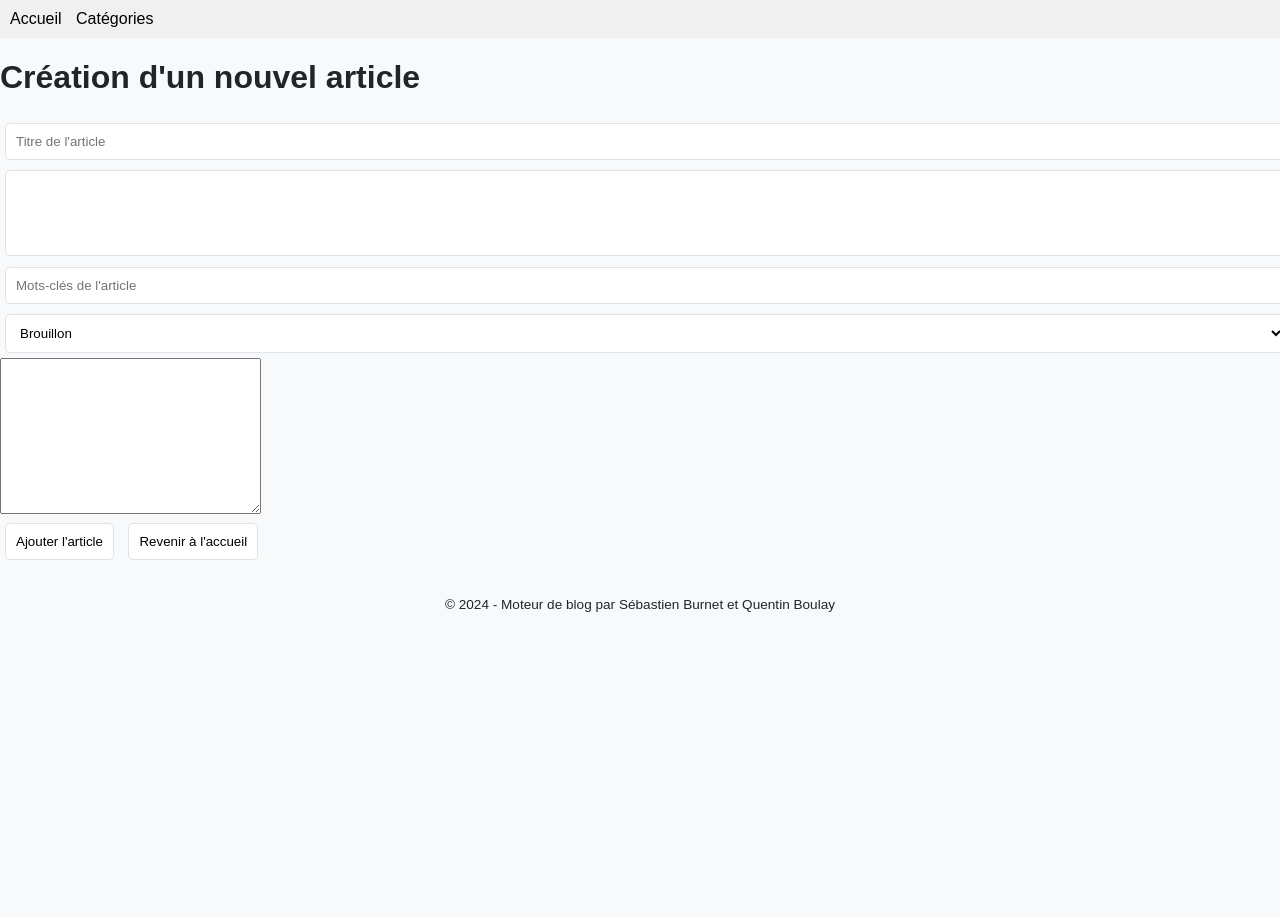
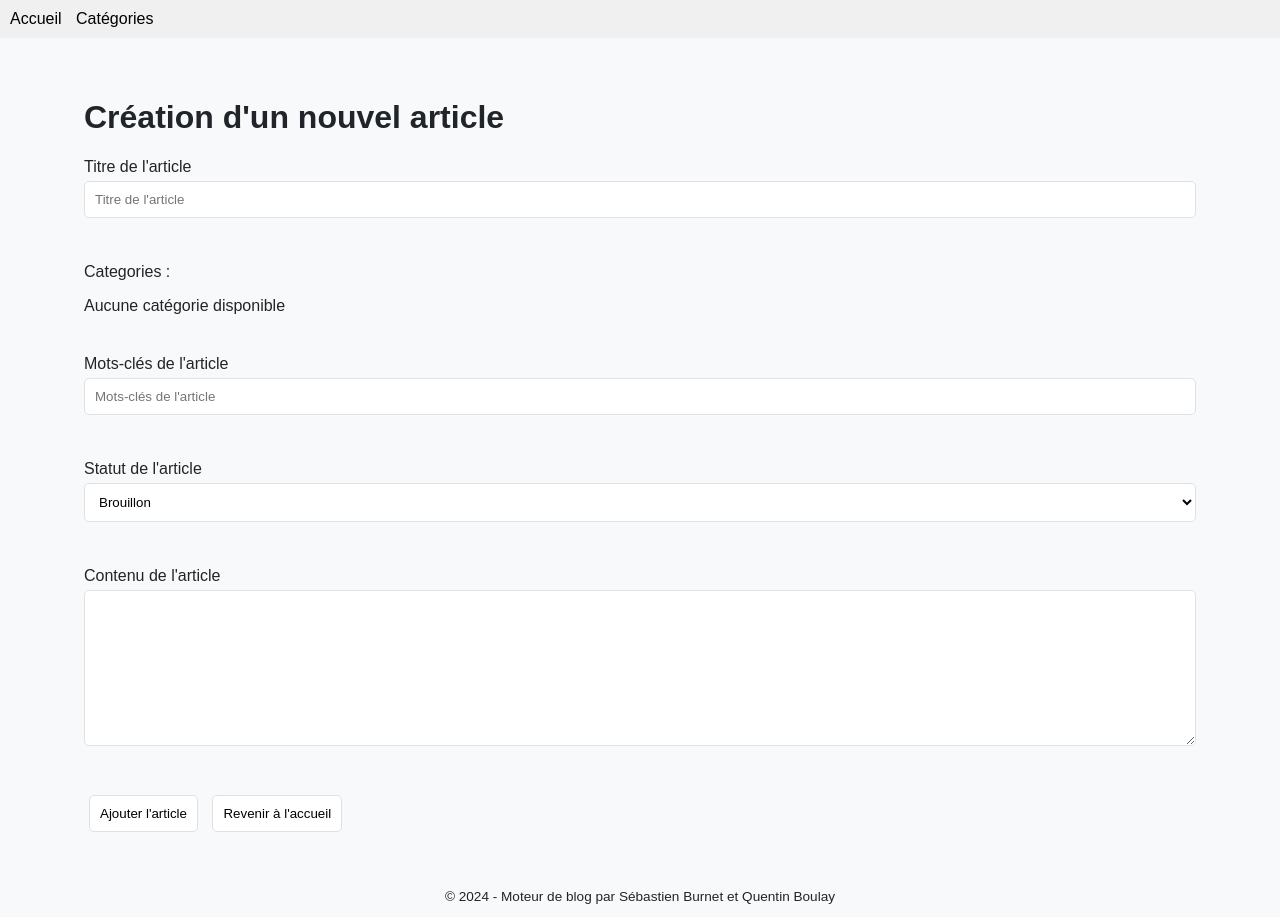
Before and after one commit to QuentinBoulay/moteur-blog, a SvelteKit app: page /article/new in a window 1280 px wide. Before the commit the page ends 800 px from the top, so only its background shows below. Built offline with nearby package versions, Linux system fonts and the light colour scheme.

Commit message:
Fix categories for new article + Style new article

```diff
--- a/src/routes/article/[id]/edit/+page.svelte
+++ b/src/routes/article/[id]/edit/+page.svelte
@@ -59,12 +59,14 @@
             </label>
         </div>
 
-        <div class="form-block">
+        <div class="form-block categories">
             <label>Categories :
                 {#if categories.length > 0}
                     {#each categories as category}
-                        <label for={category.name}>{category.name}</label>
-                        <input type="checkbox" value={category.name} id={category.name} selected={article.categories.includes(category.name)}/>
+                        <label for={category.name}>
+                            <input type="checkbox" value={category.name} id={category.name} checked={article.categories.includes(category.name)}/>
+                            {category.name}
+                        </label>
                     {/each}
                 {:else}
                     <p>Aucune catégorie disponible</p>
@@ -103,4 +105,14 @@
     .btn-success {
         margin: 10px 0;
     }
+
+    .categories label {
+        width: 100%;
+        display: block;
+        margin: 5px 0;
+    }
+
+    .categories label:hover {
+        cursor: pointer;
+    }
 </style>
--- a/src/routes/article/new/+page.svelte
+++ b/src/routes/article/new/+page.svelte
@@ -40,34 +40,75 @@
 
 <Header />
 
+<div class="container">
     <h1>Création d'un nouvel article</h1>
 
-<input type="text" placeholder="Titre de l'article" bind:value={newArticle.title}>
-<br>
+    <div class="form-block">
+        <label for="title">Titre de l'article</label>
+        <input type="text" id="title" placeholder="Titre de l'article" bind:value={newArticle.title}>
+    </div>
 
-<select multiple bind:value={selected}>
+    <div class="form-block categories">
+        <label>Categories :
+            {#if categories.length > 0}
                 {#each categories as category}
-        <option value={category}>
+                    <label for={category.name}>
+                        <input type="checkbox" value={category} id={category.name} bind:group={selected}/>
                         {category.name}
-        </option>
+                    </label>
                 {/each}
-</select>
-<br>
+            {:else}
+                <p>Aucune catégorie disponible</p>
+            {/if}
+        </label>
+    </div>
 
-<input type="text" placeholder="Mots-clés de l'article" bind:value={newArticle.keywords}>
-<br>
+    <div class="form-block">
+        <label for="keyword">Mots-clés de l'article</label>
+        <input type="text" id="keyword" placeholder="Mots-clés de l'article" bind:value={newArticle.keywords}>
+    </div>
 
-<select bind:value={newArticle.status}>
+    <div class="form-block">
+        <label for="status">Statut de l'article</label>
+        <select id="status" bind:value={newArticle.status}>
             <option value="draft">Brouillon</option>
             <option value="published">Publié</option>
         </select>
-<br>
+    </div>
 
-<textarea cols="30" rows="10" bind:value={newArticle.text}></textarea>
-<br>
+    <div class="form-block">
+        <label for="content-article">Contenu de l'article</label>
+        <textarea cols="30" rows="10" id="content-article" bind:value={newArticle.text}></textarea>
+    </div>
 
+    <div class="buttons">
         <button on:click={addArticle}>Ajouter l'article</button>
         <button on:click={goToHome}>Revenir à l'accueil</button>
+    </div>
+</div>
 
 
 <Footer />
+
+<style>
+    textarea {
+        width: 100%;
+        border: 1px solid var(--border-color);
+        border-radius: 5px;
+        margin-top: 5px;
+    }
+
+    select, input {
+        margin: 5px 0;
+    }
+
+    .categories label {
+        width: 100%;
+        display: block;
+        margin: 5px 0;
+    }
+
+    .categories label:hover {
+        cursor: pointer;
+    }
+</style>
```
Also changed, not shown: src/routes/+page.svelte (+9 -3 lines). Lines whose indentation alone changed are shown as unchanged.
